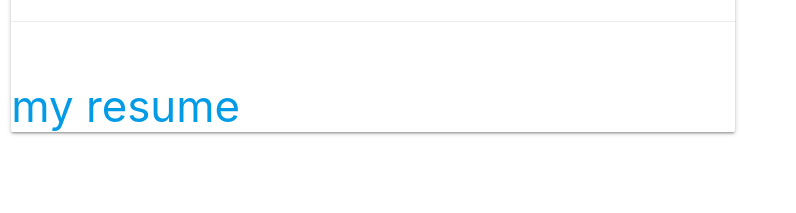
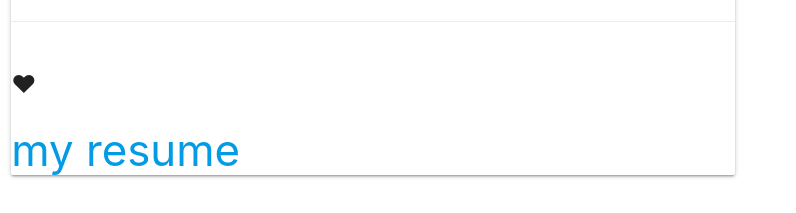
Before and after one commit to emrankhan3/emrankhan3.github.io, a plain HTML site: page index.html in a window 1280 px wide. Shown: the part 738-951 px from the top of the page, without its empty margins (0-796 px from the left). Before the commit the page ends 907 px from the top, so only its background shows below. Drawn offline with nearby package versions, Linux system fonts and the light colour scheme.

Commit message:
Update index.html

```diff
--- a/index.html
+++ b/index.html
@@ -28,7 +28,7 @@
           </div>
           <div class="card-action">
           </div>
-
+        <h5 class="pulse">❤<h5>
     <h3><a href="res/Md._Emran Khan_Resume.pdf">my resume</a></h3>
 
     <!-- Compiled and minified JavaScript -->
```
